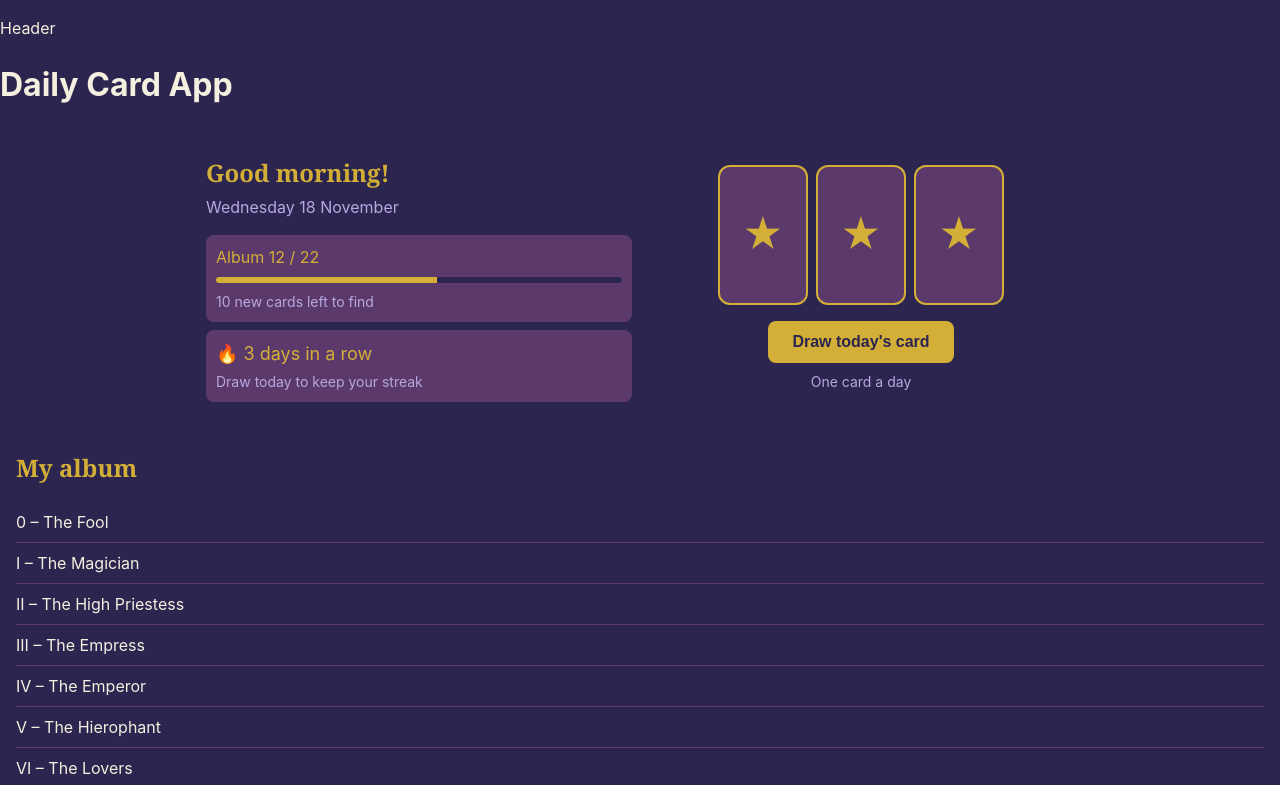
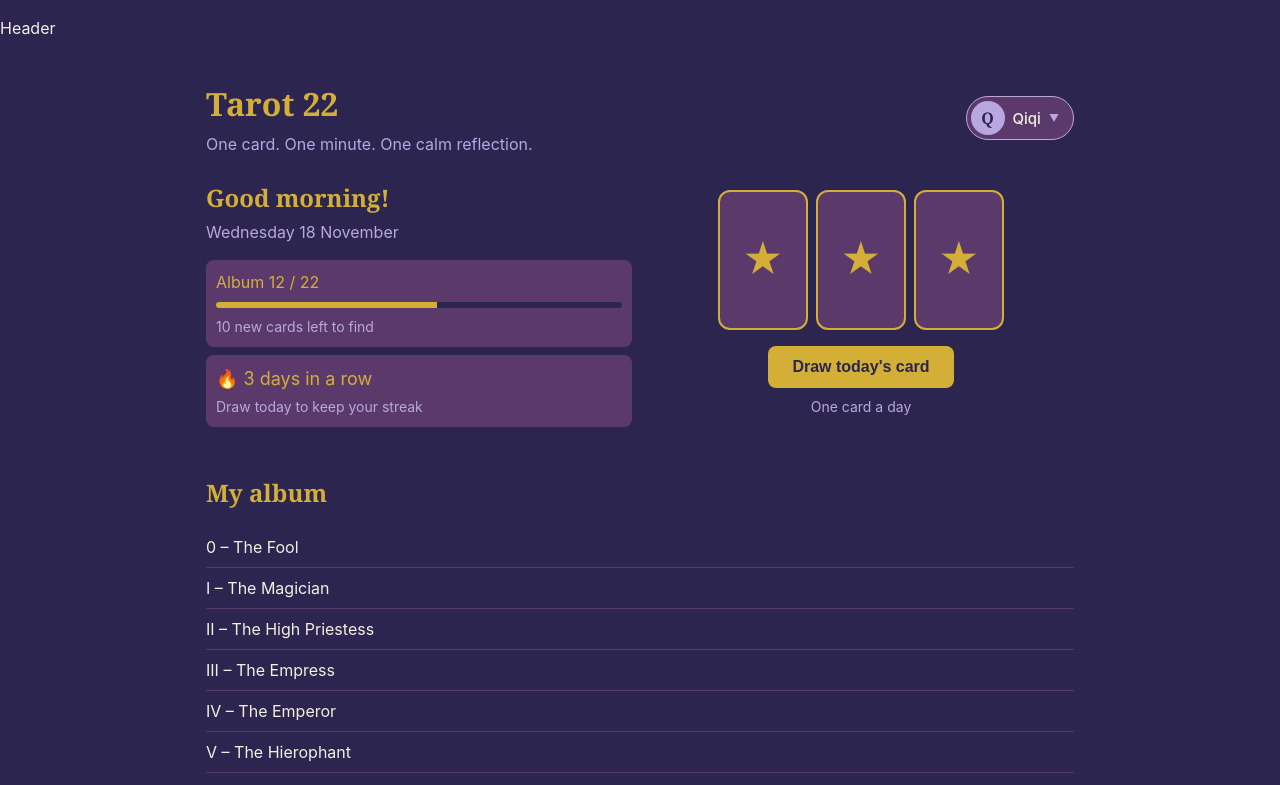
Before and after one commit to patrikhilton/daily-card-app, a React (Vite) app: page / in a window 1280 px wide. Shown: the top 785 px of the page. Built offline with nearby package versions, Linux system fonts and the light colour scheme.

Commit message:
Rename app to Tarot 22, move profile next to the title
- New ProfileMenu component (button + menu) shown on every page
- Gold title, tagline, browser tab title
- Profile code removed from Page 3

```diff
--- a/index.html
+++ b/index.html
@@ -4,7 +4,7 @@
     <meta charset="UTF-8" />
     <link rel="icon" type="image/svg+xml" href="/favicon.svg" />
     <meta name="viewport" content="width=device-width, initial-scale=1.0" />
-    <title>Daily Card App</title>
+    <title>Tarot 22 · One calm reflection a day</title>
   </head>
   <body>
     <div id="root"></div>
--- a/src/App.css
+++ b/src/App.css
@@ -0,0 +1,32 @@
+/* Title row: "Tarot 22" + tagline on the left, profile button on the right.
+   Same width and side space as the pages below, so everything lines up. */
+.app-top {
+  max-width: 900px; /* same as the pages */
+  margin: 0 auto; /* centres the row on wide screens */
+  padding: 24px 16px 0; /* same side space as the pages */
+  display: flex; /* title and profile side by side */
+  justify-content: space-between; /* title left, profile right */
+  align-items: center; /* profile lines up with the middle of the title block */
+  gap: 12px; /* space between title and profile on small phones */
+}
+
+/* App title "Tarot 22" */
+.app-title {
+  margin: 0;
+  font-family: "Cinzel", Georgia, serif; /* same heading font as "Good morning!" */
+  color: #D4AF37; /* gold = special (same as $gold) */
+}
+
+/* Tagline under the title: "One card. One minute. One calm reflection." */
+.app-tagline {
+  margin: 4px 0 0; /* small space above */
+  color: #B9A7E0; /* lavender = less important info (same as $lavender) */
+}
+
+/* Every page (Page 3, My album, Page 6...): same width and side space,
+   so all pages line up with the title */
+main > section {
+  max-width: 900px; /* same width as the title row */
+  margin: 0 auto; /* centres the page on wide screens */
+  padding: 24px 16px; /* same side space as the title row */
+}
--- a/src/App.jsx
+++ b/src/App.jsx
@@ -1,4 +1,5 @@
 import Header from './components/Header'
+import ProfileMenu from './components/ProfileMenu'
 import Page3 from './pages/Page3'
 import Page5 from './pages/Page5'
 import Page6 from './pages/Page6'
@@ -9,7 +10,14 @@ function App() {
     <>
       <Header />
       <main>
-        <h1>Daily Card App</h1>
+        {/* Title row: name + tagline on the left, profile on the right */}
+        <div className="app-top">
+          <div>
+            <h1 className="app-title">Tarot 22</h1>
+            <p className="app-tagline">One card. One minute. One calm reflection.</p>
+          </div>
+          <ProfileMenu />
+        </div>
         <Page3 />
         <Page5 />
         <Page6 />
--- /dev/null
+++ b/src/components/ProfileMenu.jsx
@@ -0,0 +1,47 @@
+import { useState } from 'react' // lets the component remember things, e.g. "is the menu open?"
+import './ProfileMenu.scss' // styles for the profile button and menu
+
+// Profile button (top right, next to "Tarot 22") with a small menu.
+// It lives in its own file so every page can use it.
+function ProfileMenu() {
+  const username = 'Qiqi' // later: the logged-in user (Tharanga's part)
+  const initial = username[0].toUpperCase() // first letter, e.g. "Q"
+
+  // Is the menu open? Starts closed (false).
+  const [menuOpen, setMenuOpen] = useState(false)
+
+  return (
+    <div className="profile">
+      <button
+        className="profile__button"
+        onClick={() => setMenuOpen(!menuOpen)} // click = open, click again = close
+        aria-haspopup="menu" // tells screen readers this opens a menu
+        aria-expanded={menuOpen} // tells screen readers if it is open
+      >
+        <span className="profile__avatar">{initial}</span>
+        <span className="profile__name">{username}</span>
+        <span className="profile__chevron">{menuOpen ? '▲' : '▼'}</span>
+      </button>
+
+      {/* The menu only shows when menuOpen is true */}
+      {menuOpen && (
+        <ul className="profile__menu" role="menu">
+          <li>
+            {/* Later: open the profile page */}
+            <button className="profile__item" role="menuitem" onClick={() => setMenuOpen(false)}>
+              👤 My profile
+            </button>
+          </li>
+          <li>
+            {/* Later: Tharanga connects this to log out */}
+            <button className="profile__item" role="menuitem" onClick={() => setMenuOpen(false)}>
+              🚪 Log out
+            </button>
+          </li>
+        </ul>
+      )}
+    </div>
+  )
+}
+
+export default ProfileMenu
--- /dev/null
+++ b/src/components/ProfileMenu.scss
@@ -0,0 +1,90 @@
+@use "../styles/variables" as *;
+
+// Profile button + menu (top right, next to "Tarot 22")
+.profile {
+  position: relative; // the menu is placed relative to this box
+  flex-shrink: 0; // never squeeze the button on small phones
+
+  // The button: a pill with the letter circle, name and arrow
+  &__button {
+    display: flex;
+    align-items: center; // lines everything up in the middle
+    gap: 8px; // space between circle, name and arrow
+    padding: 4px 14px 4px 4px; // less space on the left, so the circle sits near the edge
+    background: $plum; // plum = a box
+    border: 1.5px solid $lavender; // lavender = you can tap this
+    border-radius: 999px; // very round = pill shape
+    color: $cream;
+    font-family: $font-body;
+    font-size: 15px;
+    cursor: pointer; // hand cursor on hover
+
+    &:hover {
+      border-color: $gold; // gold border when the mouse is over it
+    }
+
+    &:focus-visible {
+      outline: 2px solid $gold; // visible ring when using the keyboard (Tab key)
+      outline-offset: 2px;
+    }
+  }
+
+  // The round letter "Q" inside the button
+  &__avatar {
+    width: 34px;
+    height: 34px; // same width and height = a perfect circle
+    border-radius: 50%; // 50% turns the square into a circle
+    display: flex;
+    align-items: center;
+    justify-content: center; // letter in the middle of the circle
+    background: $lavender;
+    color: $navy; // dark letter on the light circle
+    font-family: $font-heading;
+    font-size: 16px;
+    font-weight: bold;
+  }
+
+  &__name {
+    font-weight: 500;
+  }
+
+  &__chevron {
+    font-size: 10px; // small arrow: shows "this opens something"
+    color: $lavender;
+  }
+
+  // The menu: drops down under the button
+  &__menu {
+    position: absolute; // floats on top of the page
+    top: calc(100% + 6px); // just under the button
+    right: 0; // lines up with the right edge of the button
+    z-index: 10; // stays above the cards
+    min-width: 180px;
+    margin: 0;
+    padding: 6px;
+    list-style: none; // no bullet points
+    background: $plum;
+    border: 1.5px solid $lavender;
+    border-radius: 12px;
+    text-align: left;
+  }
+
+  &__item {
+    width: 100%; // the whole row can be clicked
+    padding: 10px 12px; // big enough for a finger on a phone
+    background: none;
+    border: none;
+    border-radius: 8px;
+    color: $cream;
+    font-family: $font-body;
+    font-size: 15px;
+    text-align: left;
+    cursor: pointer;
+
+    &:hover,
+    &:focus-visible {
+      background: $navy; // darker row under the mouse
+      outline: none;
+    }
+  }
+}
--- a/src/pages/Page3.jsx
+++ b/src/pages/Page3.jsx
@@ -8,6 +8,7 @@ function Page3() {
   const percent = (collected / total) * 100 // how full the progress bar is
   const streak = 3 // days in a row the player drew a card
   const dayWord = streak === 1 ? 'day' : 'days' // "1 day" but "3 days"
+  // The profile button moved to components/ProfileMenu.jsx (top right, next to "Tarot 22")
 
   return (
     <section className="draw">
--- a/src/pages/Page3.scss
+++ b/src/pages/Page3.scss
@@ -13,6 +13,8 @@
   margin: 0 auto;
   padding: 24px 16px;
   text-align: center;
+
+  // (The profile button styles moved to components/ProfileMenu.scss)
 
   &__greeting {
     grid-area: greeting;
```
Also changed, not shown: 1 other file (tests, documents, lock files or other folders).
